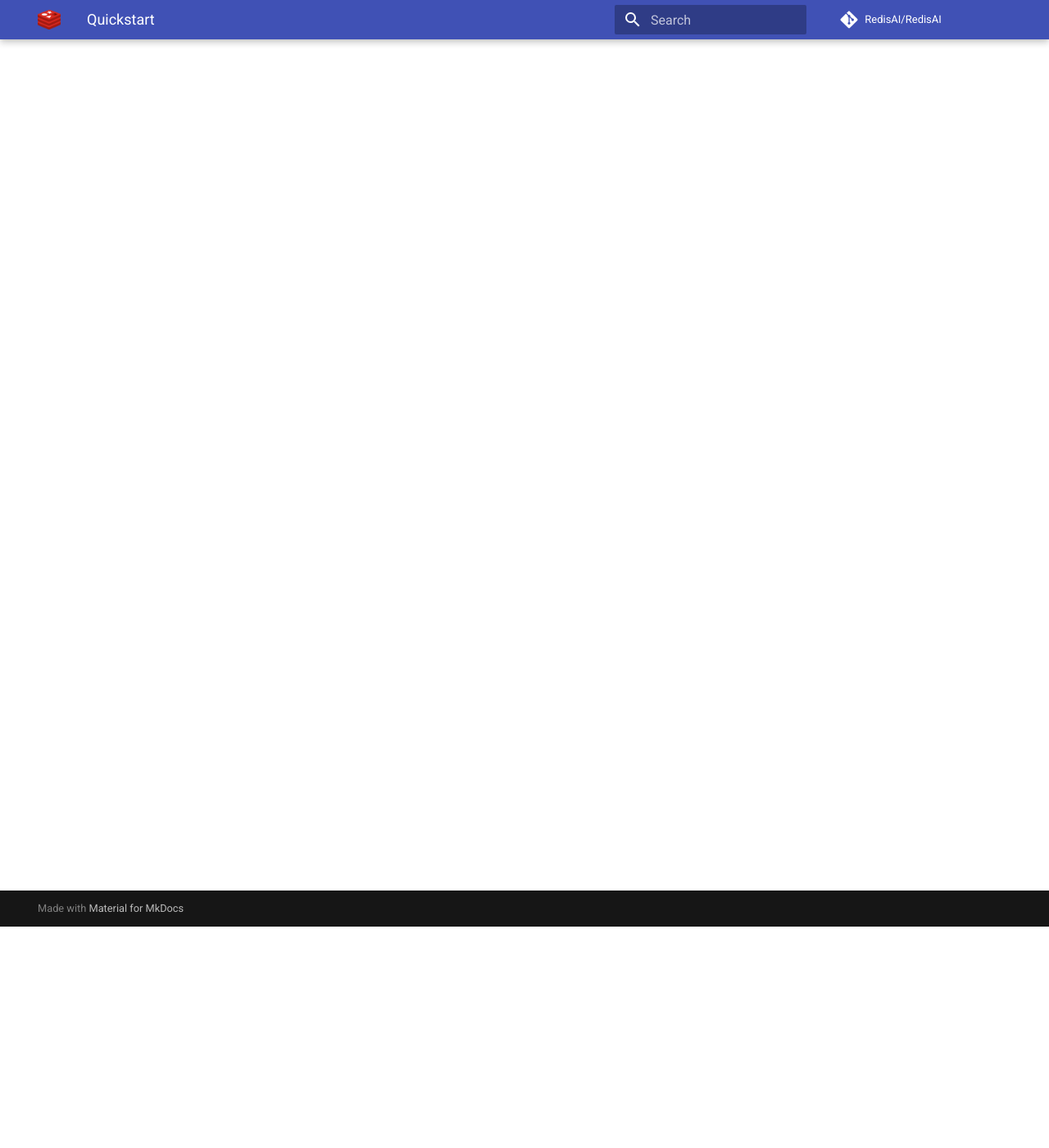
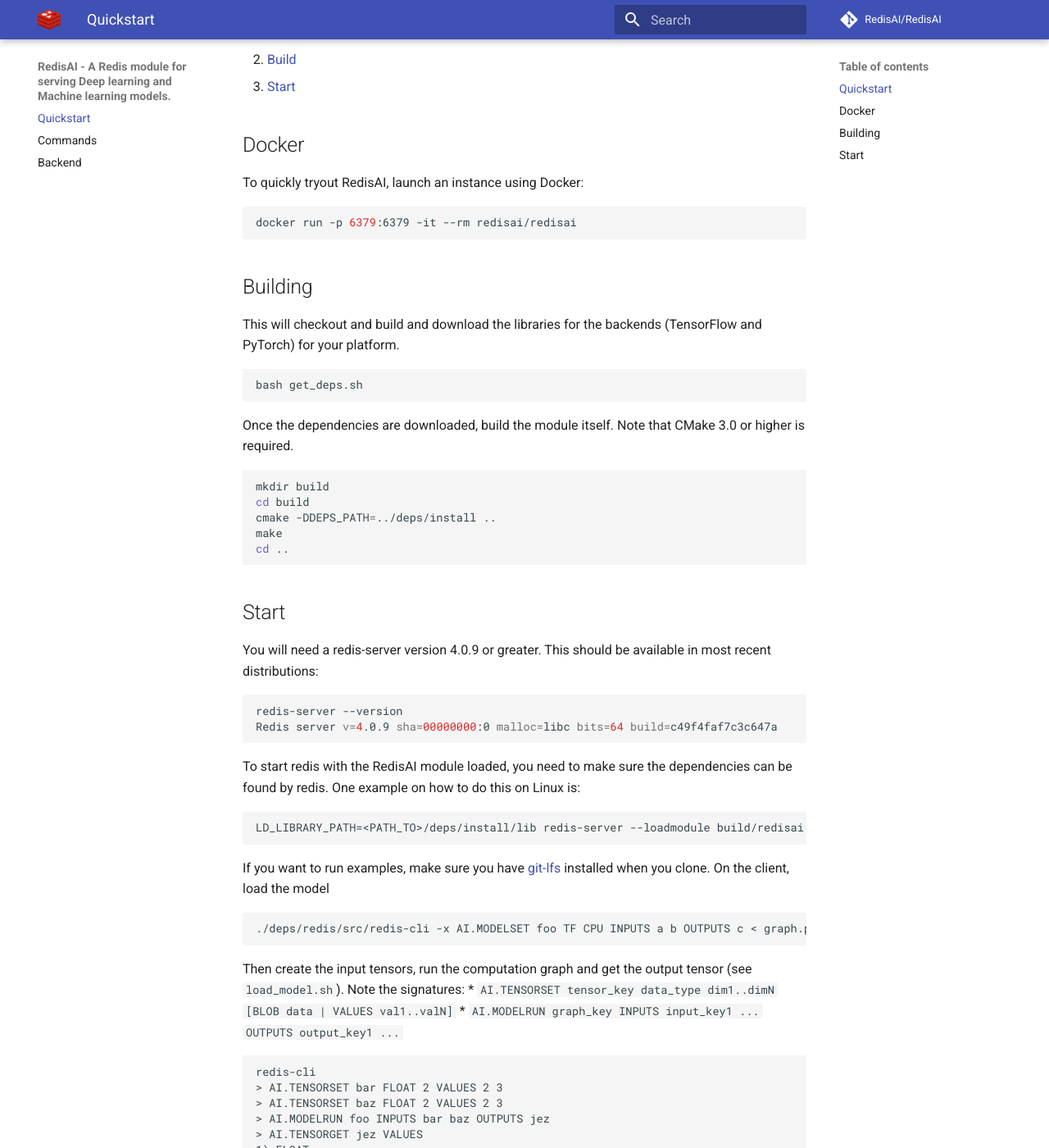
Before and after one commit to RedisAI/RedisAI, an MkDocs documentation site: the page built from docs/index.md, in a window 1280 px wide and 1400 px high, scrolled down 270 px. Shown: the whole window at 82% size. Built offline with MkDocs 1.6.1 and Material for MkDocs 9.7.7, drawn with Linux system fonts in a browser that asks for light colours; comment, search, counter and statistics services are not loaded; old or Windows-style settings are respelled for this version of MkDocs; some of the changed text lies outside the part shown.

Commit message:
First page documentation (#77)
* First page documentation

* aligning readme and docs

* small fixes

````diff
--- a/docs/index.md
+++ b/docs/index.md
@@ -1 +1,75 @@
 # RedisAI Module
+
+RedisAI is a Redis module for serving tensors and executing deep learning models.
+
+## Quickstart
+
+1. [Docker](#docker)
+2. [Build](#building)
+3. [Start](#start)
+
+## Docker
+
+To quickly tryout RedisAI, launch an instance using Docker:
+
+```sh
+docker run -p 6379:6379 -it --rm redisai/redisai
+```
+
+## Building
+This will checkout and build and download the libraries for the backends
+(TensorFlow and PyTorch) for your platform.
+
+```sh
+bash get_deps.sh
+
+```
+
+Once the dependencies are downloaded, build the module itself. Note that
+CMake 3.0 or higher is required.
+
+```sh
+mkdir build
+cd build
+cmake -DDEPS_PATH=../deps/install ..
+make
+cd ..
+```
+
+## Start
+You will need a redis-server version 4.0.9 or greater. This should be
+available in most recent distributions:
+
+```sh
+redis-server --version
+Redis server v=4.0.9 sha=00000000:0 malloc=libc bits=64 build=c49f4faf7c3c647a
+```
+
+To start redis with the RedisAI module loaded, you need to make sure the dependencies can be found by redis.  One example on how to do this on Linux is:
+
+```
+LD_LIBRARY_PATH=<PATH_TO>/deps/install/lib redis-server --loadmodule build/redisai.so
+```
+
+If you want to run examples, make sure you have [git-lfs](https://git-lfs.github.com) installed when you clone.
+On the client, load the model
+```
+./deps/redis/src/redis-cli -x AI.MODELSET foo TF CPU INPUTS a b OUTPUTS c < graph.pb
+```
+
+Then create the input tensors, run the computation graph and get the output tensor (see `load_model.sh`). Note the signatures:
+* `AI.TENSORSET tensor_key data_type dim1..dimN [BLOB data | VALUES val1..valN]`
+* `AI.MODELRUN graph_key INPUTS input_key1 ... OUTPUTS output_key1 ...`
+```
+redis-cli
+> AI.TENSORSET bar FLOAT 2 VALUES 2 3
+> AI.TENSORSET baz FLOAT 2 VALUES 2 3
+> AI.MODELRUN foo INPUTS bar baz OUTPUTS jez
+> AI.TENSORGET jez VALUES
+1) FLOAT
+2) 1) (integer) 2
+3) 1) "4"
+   2) "9"
+```
+
+Full documentation of the api can be found [here](commands.md).
````
